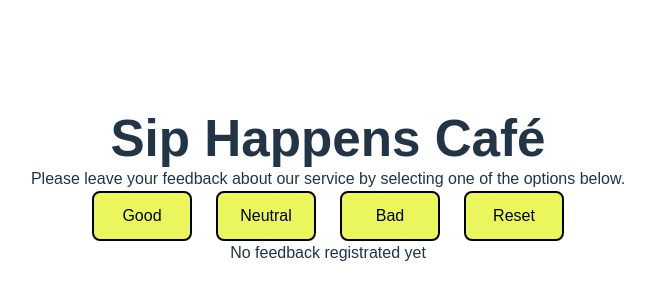
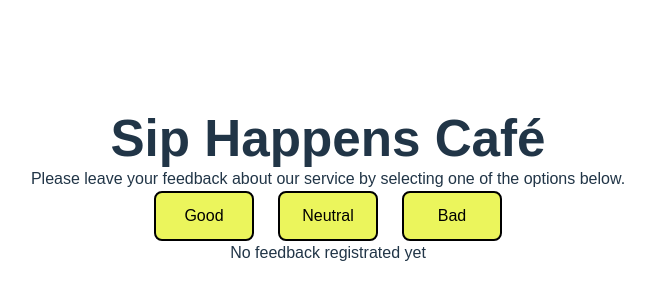
Before and after one commit to AlexBoyko5/goit-react-hw-02, a React (Vite) app: page / in a window 1280 px wide. Shown: the part 212-512 px from the top of the page, without its empty margins (312-965 px from the left). Built offline with nearby package versions, Linux system fonts and the light colour scheme.

Commit message:
commit-revis-2
change Options and App

```diff
--- a/src/components/App/App.jsx
+++ b/src/components/App/App.jsx
@@ -39,7 +39,10 @@ const App = () => {
 	return (
 		<div>
 			<Description />
-			<Options updateFeedback={updateFeedback} />
+			<Options
+				updateFeedback={updateFeedback}
+				feedbackCount={totalFeedback} //Крок #4 Add Reset btn
+			/>
 			{/*Крок #3 обчислення totalFeedback*/}
 			{totalFeedback > 0 ? (
 				<Feedback
--- a/src/components/Options/Options.jsx
+++ b/src/components/Options/Options.jsx
@@ -1,11 +1,13 @@
 import styles from './Options.module.css';
-const Options = ({ updateFeedback }) => (
+const Options = ({ updateFeedback, feedbackCount }) => (
 	<div className={styles.optionsContainer}>
 		<button onClick={() => updateFeedback('good')}>Good</button>
 		<button onClick={() => updateFeedback('neutral')}>Neutral</button>
 		<button onClick={() => updateFeedback('bad')}>Bad</button>
-		<button onClick={() => updateFeedback('reset')}>Reset</button>
 		{/**Крок #4 Add Reset btn*/}
+		{feedbackCount > 0 && (
+			<button onClick={() => updateFeedback('reset')}>Reset</button>
+		)}
 	</div>
 );
 export default Options;
```
